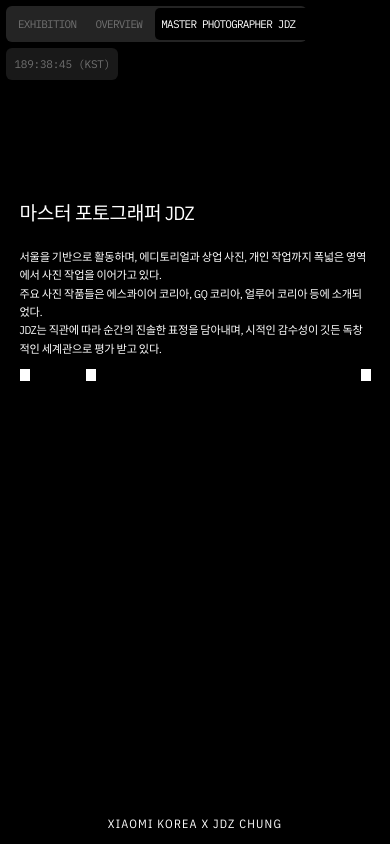
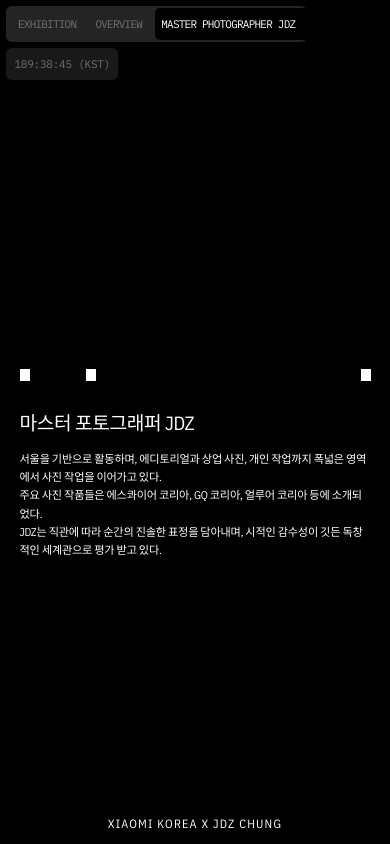
Before and after one commit to CodyMan0/minji-website, a Next.js app: page /master in a window 390 px wide. Built offline with nearby package versions, Linux system fonts and the light colour scheme.

Commit message:
fix : 마스터 페이지 반응형 구현

```diff
--- a/src/app/(exhibition)/master/page.tsx
+++ b/src/app/(exhibition)/master/page.tsx
@@ -176,13 +176,12 @@ export default function MasterPage() {
         </div>
 
         <motion.div
-          className="relative z-10"
-          style={{ paddingTop: "calc(22% + 65px)" }}
+          className="relative z-10 pt-[calc(50dvh-70px)] md:pt-[calc(22%+65px)]"
           initial={{ opacity: 0, y: 20 }}
           animate={phase >= 4 ? { opacity: 1, y: 0 } : { opacity: 0, y: 20 }}
           transition={{ duration: 0.5, ease: "easeOut" }}
         >
-          <h1 className="text-[clamp(1.2rem,1.75vw,2rem)] font-normal mb-5 leading-[1.54] tracking-[-0.02em]">
+          <h1 className="text-[clamp(1.2rem,1.75vw,2rem)] font-normal mb-3 md:mb-5 leading-[1.54] tracking-[-0.02em]">
             마스터 포토그래퍼 JDZ
           </h1>
           <p className="text-[clamp(0.7rem,1.18vw,1.1rem)] leading-[1.64] tracking-[-0.02em] text-white max-w-3xl whitespace-pre-line">
@@ -191,12 +190,12 @@ export default function MasterPage() {
         </motion.div>
 
         <motion.div
-          className="relative z-10 mt-[9dvh]"
+          className="relative z-10 mt-[4dvh] md:mt-[9dvh]"
           initial={{ opacity: 0, y: 20 }}
           animate={step >= 1 ? { opacity: 0.7, y: 0 } : { opacity: 0, y: 20 }}
           transition={{ duration: 0.6, ease: "easeOut" }}
         >
-          <div className="flex items-end gap-[16%] mb-8">
+          <div className="flex items-end gap-[16%] mb-4 md:mb-8">
             <p className="text-[clamp(0.8rem,1.3vw,1.2rem)] font-normal leading-[1.54] tracking-[-0.02em]">
               01
             </p>
@@ -210,12 +209,12 @@ export default function MasterPage() {
         </motion.div>
 
         <motion.div
-          className="relative z-10 mt-[4dvh]"
+          className="relative z-10 mt-[2dvh] md:mt-[4dvh]"
           initial={{ opacity: 0, y: 20 }}
           animate={step >= 2 ? { opacity: 0.7, y: 0 } : { opacity: 0, y: 20 }}
           transition={{ duration: 0.6, ease: "easeOut" }}
         >
-          <div className="flex items-end gap-[16%] mb-8">
+          <div className="flex items-end gap-[16%] mb-4 md:mb-8">
             <p className="text-[clamp(0.8rem,1.3vw,1.2rem)] font-normal leading-[1.54] tracking-[-0.02em]">
               02
             </p>
```
Also changed, not shown: src/components/layout/BottomBar.tsx (+6 -2 lines), .omc/state/subagent-tracking.json.
